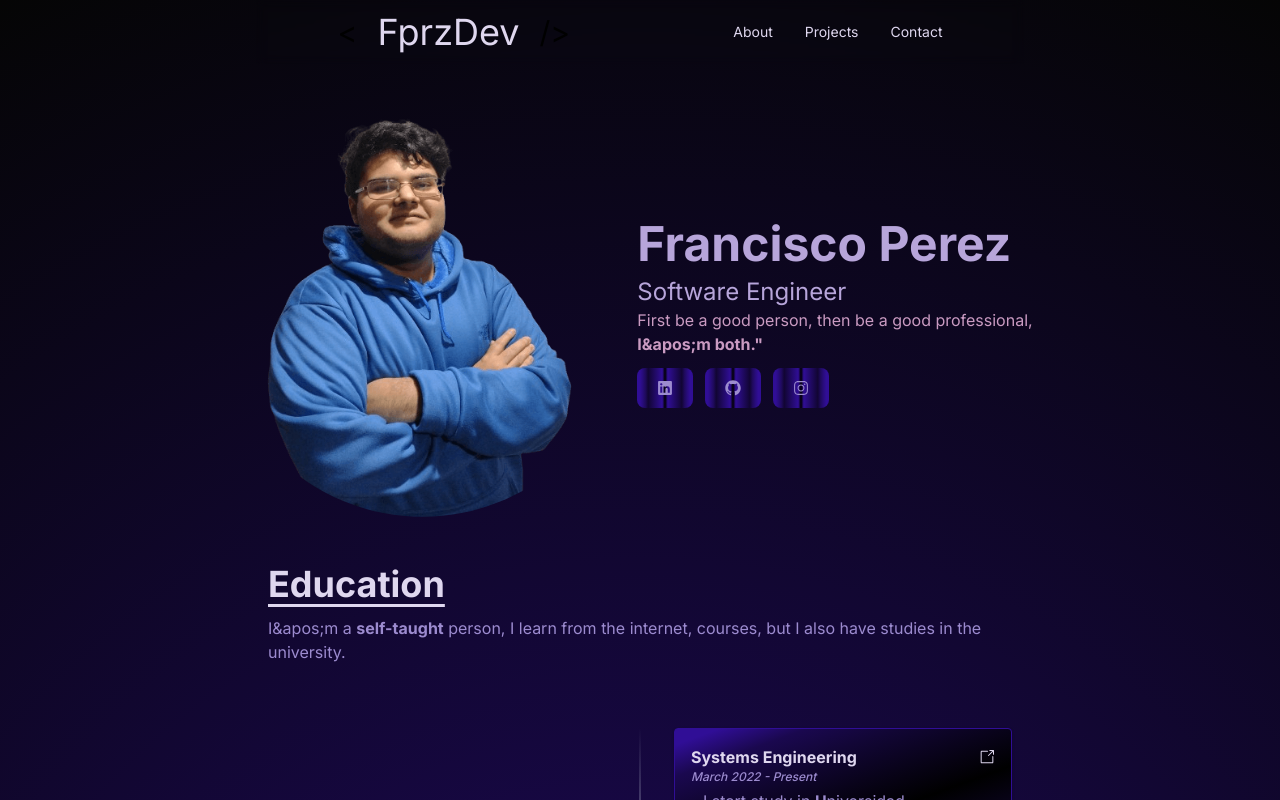
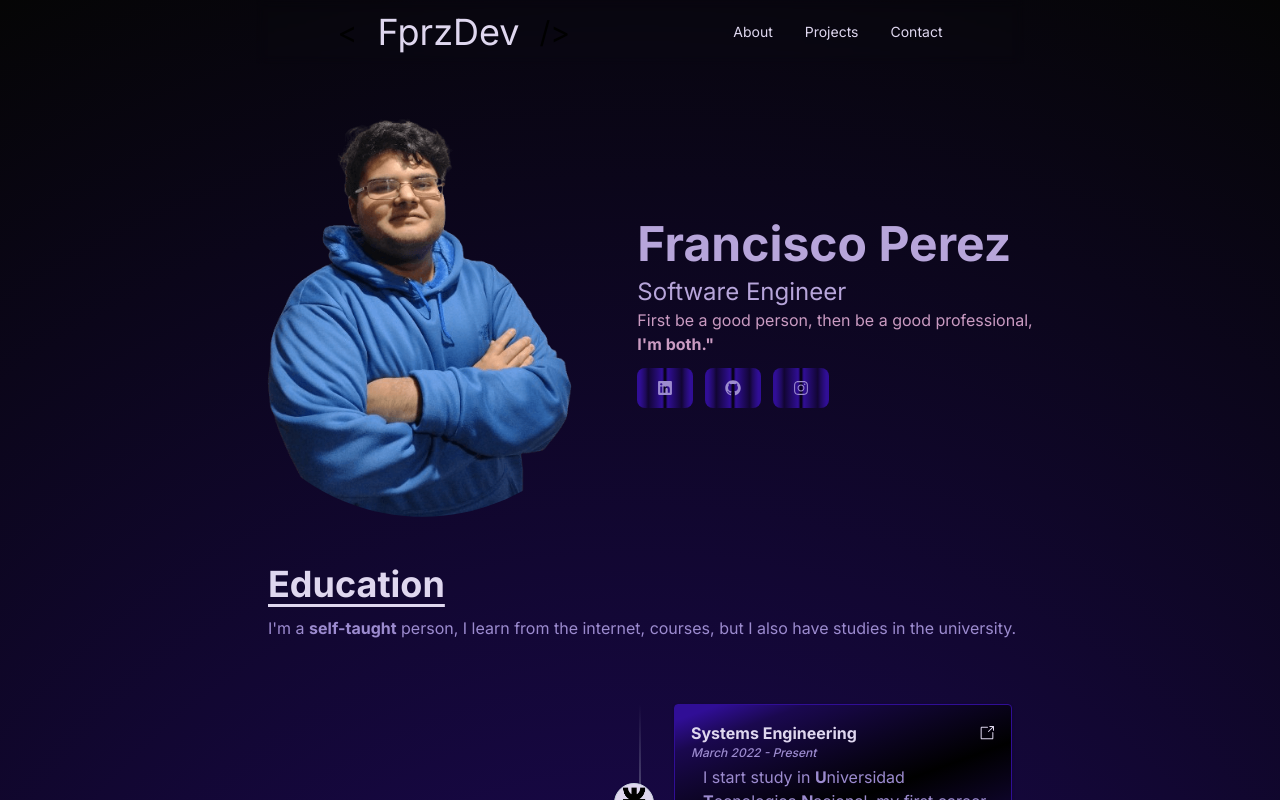
Before and after one commit to FranprzDev/Portfolio-FprzDev, a Next.js app: page / in a window 1280 px wide. Shown: the top 800 px of the page. Built offline with nearby package versions, Linux system fonts and the light colour scheme.

Commit message:
solution to &apos; ?

```diff
--- a/package.json
+++ b/package.json
@@ -15,7 +15,7 @@
     "react-icons": "^5.2.1"
   },
   "devDependencies": {
-    "eslint": "^8",
+    "eslint": "^9.5.0",
     "eslint-config-next": "14.2.4",
     "postcss": "^8",
     "tailwindcss": "^3.4.1"
--- a/src/app/Components/Education.jsx
+++ b/src/app/Components/Education.jsx
@@ -1,6 +1,11 @@
 import React from "react";
 import Image from "next/image";
 import { GoLinkExternal } from "react-icons/go";
+
+const apostrofo = () => {
+  return (
+    `'`);
+};
 
 function Education() {
   return (
@@ -12,7 +17,7 @@ function Education() {
               Education
             </h2>
             <p className="pt-3 text-third">
-              I{"&apos;"}m a <span className="font-bold">self-taught</span> person, I learn
+              I{apostrofo()}m a <span className="font-bold">self-taught</span> person, I learn
               from the internet, courses, but I also have studies in the
               university.
             </p>
--- a/src/app/Components/Hero.jsx
+++ b/src/app/Components/Hero.jsx
@@ -1,6 +1,10 @@
 "use client";
 import Image from "next/image";
 import { RxLinkedinLogo, RxInstagramLogo, RxGithubLogo } from "react-icons/rx";
+
+const apostrofo = () => {
+  return `'`;
+};
 
 function Hero() {
   return (
@@ -22,7 +26,7 @@ function Hero() {
           <h2 className="text-second text-2xl">Software Engineer</h2>
           <p className="text-fourth">
             First be a good person, then be a good professional, <br />
-            <span className="font-bold">I{"&apos;"}m both."</span>
+            <span className="font-bold">I{apostrofo()}m both."</span>
           </p>
 
           <div className="flex flex-row mt-3 gap-3">
@@ -31,24 +35,23 @@ function Hero() {
               target="_blank"
               className="bg-social-buttons text-third font-bold py-3 px-5 rounded-lg flex justify-center items-center hover:text-fourth"
             >
-              <RxLinkedinLogo/>
+              <RxLinkedinLogo />
             </a>
             <a
               href="https://github.com/FranprzDev"
               target="_blank"
               className="bg-social-buttons text-third font-bold py-3 px-5 rounded-lg flex justify-center items-center hover:text-fourth"
             >
-              <RxGithubLogo/>
+              <RxGithubLogo />
             </a>
             <a
               href="https://www.instagram.com/franprz23/?hl=es-la"
               target="_blank"
               className="bg-social-buttons text-third font-bold py-3 px-5 rounded-lg flex justify-center items-center hover:text-fourth"
             >
-              <RxInstagramLogo/>
+              <RxInstagramLogo />
             </a>
-            </div>
-
+          </div>
         </div>
       </div>
     </section>
```
Also changed, not shown: 1 other file (tests, documents, lock files or other folders).
